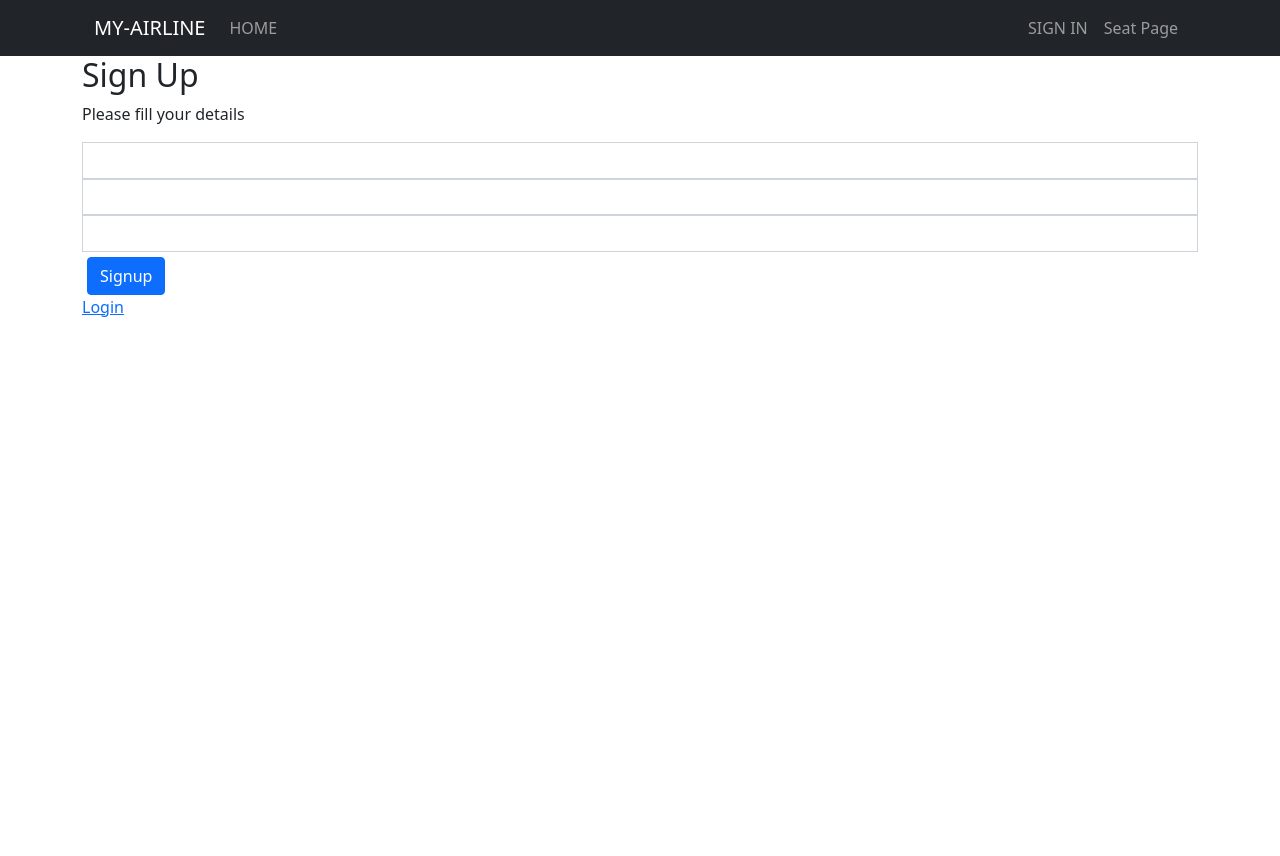
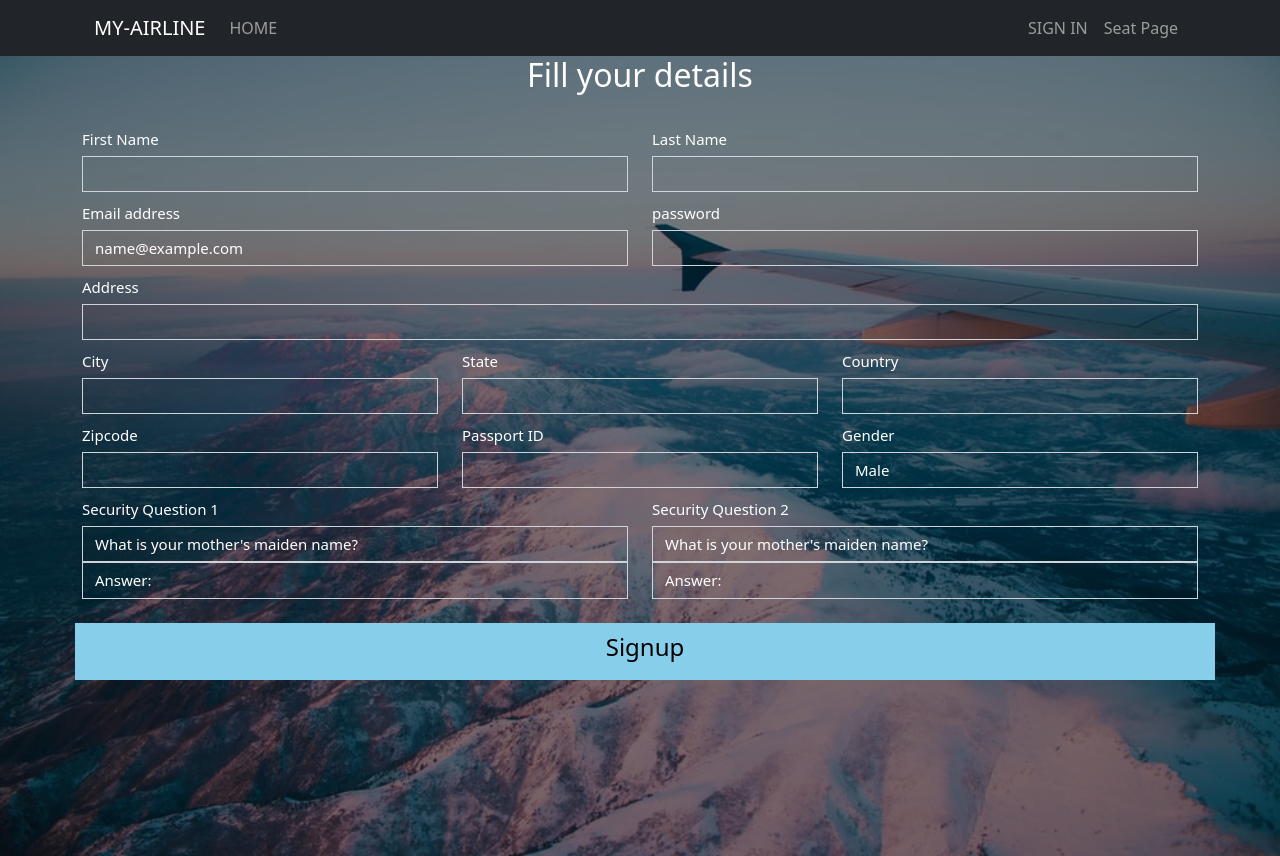
Before and after one commit to gopinathsjsu/team-project-202Airlines, a React (Create React App) app in the folder frontend/: page /signup in a window 1280 px wide. Before the commit the page ends 800 px from the top, so only its background shows below. Built offline with nearby package versions, Linux system fonts and the light colour scheme; the HTML template or start-up script is replaced by a standard one.

Commit message:
Mileage page, Sign in and Sign up page

```diff
--- a/frontend/package.json
+++ b/frontend/package.json
@@ -8,10 +8,12 @@
     "@testing-library/user-event": "^12.8.3",
     "axios": "^0.23.0",
     "bootstrap": "^5.1.3",
+    "mdbreact": "^5.1.0",
     "react": "^17.0.2",
     "react-bootstrap": "^2.0.0",
     "react-cookies": "^0.1.1",
     "react-dom": "^17.0.2",
+    "react-icons": "^4.3.1",
     "react-router-dom": "^5.3.0",
     "react-scripts": "4.0.3",
     "web-vitals": "^1.1.2"
--- a/frontend/src/App.js
+++ b/frontend/src/App.js
@@ -5,6 +5,7 @@ import Home from './views/Home';
 import InvalidPage from './views/InvalidPage';
 import BookFlight from './views/BookFlight';
 import MyTrip from './views/MyTrips';
+import Mileage from './views/Mileage';
 import Signin from './views/Signin';
 import Signup from './views/Signup';
 import SeatMap from './views/SeatMap';
@@ -23,6 +24,9 @@ function App() {
           </Route>
           <Route path="/myTrips" exact>
             <MyTrip />
+          </Route>
+          <Route path="/mileage" exact>
+            <Mileage />
           </Route>
           <Route path="/signin" exact>
             <Signin />
--- a/frontend/src/css/App.css
+++ b/frontend/src/css/App.css
@@ -164,3 +164,38 @@ input::placeholder{
   padding: 0.25em 0.5em;
   z-index: 1000;
 }
+
+.login-form{
+    padding: 0 20px 20px;
+
+}
+
+.login-form label{
+    margin-bottom: 5px;
+    margin-top: 10px;
+    font-size: 15px;
+    color: #fff;
+}
+
+.login-form-box {
+    max-width: 370px;
+    border: 1px solid #ced4da;
+    margin: 10% auto 0;
+}
+
+.Mileage-form-box {
+    max-width: 370px;
+    border: 1px solid #f4fafa;
+    margin: 10% auto 0;
+    text-align: center;
+    /* border-style: solid;
+    border-width: 5px; */
+    background-color: white;
+}
+.circle {
+    display: flex;
+    width: 30px;
+    height: 30px;
+    background-color:#0d9cdf;;
+    border-radius: 50%;
+  }
--- /dev/null
+++ b/frontend/src/css/Signup.css
@@ -0,0 +1,57 @@
+.App {
+    text-align: center;
+  }
+  .main {
+    display: flex;
+    flex-direction: column;
+    padding: 24px;
+  }
+  .margin8{
+    display: flex;
+    margin: 8px;
+  }
+
+  .margin10 {
+    margin: 10px;
+  }
+
+  .displayFlex{
+    display: flex;
+  }
+  .alignCenter{
+    align-items: center;
+  }
+  .marginAuto{
+    margin:auto;
+  }
+  .width100{
+    width:100%;
+  }
+
+
+  .user-details{
+    text-align: center;
+  }
+
+  /* input {
+    width: 250px;
+    height: 40px;
+  } */
+
+
+  tbody tr:hover {
+    background-color: rgb(114, 196, 235);
+    cursor : pointer
+  }
+
+  .MuiAccordionSummary-root{
+    background: lightblue;
+  }
+
+
+  .pure-form-aligned .pure-control-group label {
+    display: inline-block;
+    vertical-align: middle;
+    width: 10em;
+    margin: 0 1em 0 0;
+  }
--- a/frontend/src/views/Home.js
+++ b/frontend/src/views/Home.js
@@ -36,7 +36,7 @@ function Home() {
               <div className="card-body">
                 <img src={mileageLogo} alt=" " width="40" height="40"></img>
                 <h5 className="card-title">Manage Mileage Account</h5>
-                <Link to="/myTrips" className="btn btn-secondary btn-lg">Mileage</Link>
+                <Link to="/mileage" className="btn btn-secondary btn-lg">Mileage</Link>
               </div>
             </div>
           </div>
--- a/frontend/src/views/Signin.js
+++ b/frontend/src/views/Signin.js
@@ -8,58 +8,22 @@ import { post } from '../utils/serverCall';
 import classnames from "classnames";
 
 function Signin() {
-  const defaultValues = {
-    id: '',
-    password: '',
-  };
-  const [formData, setFormData] = useState(defaultValues);
-  const eventHandler = (e) => {
-    setFormData({ ...formData, [e.target.name]: e.target.value });
-  };
-
-  const handleSubmit = (e) => {
-    e.preventDefault();
-    post('/signin', formData).then(() => {});
-  };
 
   return (
-<Container>
-      <Col>
-        <Form>
-          <Form.Group className='mb-3' controlId='formEmail'>
-          <div className="panel">
-           <h2>Login</h2>
-           <p>Please enter your username and password</p>
-             </div>
-            <Form.Label>Email ID</Form.Label>
-            <Form.Control
-              name='id'
-              type='text'
-              placeholder='Email Id'
-              required
-              onChange={eventHandler}
-            />
-          </Form.Group>
-          <Form.Group className='mb-3' controlId='formPassword'>
-            <Form.Label>Password</Form.Label>
-            <Form.Control
-              name='password'
-              type='password'
-              placeholder='Password'
-              required
-              onChange={eventHandler}
-            />
-          </Form.Group>
-          <Button variant='primary' type='submit' onClick={handleSubmit}>
-            Submit
-          </Button>
-          <br/>
-          <div className="form-group">
-            <a href="Signup">SignUp</a>
-          </div>
-        </Form>
-      </Col>
-    </Container>
+<form className="flight-book-form">
+        <div className="login-form-box">
+        <div className="login-form" style={{color: 'white'}} >
+           <h2 className="heading-section text-center"  >Login</h2>
+           <h3 class="mb-4 text-center"  >Have an account?</h3>
+            <input type="text" className="form-control" placeholder="Username"/><br/>
+            <input type="text" className="form-control" placeholder="Password"/><br/>
+<button type="submit" className="form-control" ><h4>Login</h4></button>
+<br/>
+<p class="w-100 text-center" >&mdash; Haven't registered yet &mdash;</p>
+            <a href="Signup" ><h4 style={{color: 'white', textAlign: "center"}}>SignUp</h4></a>
+        </div>
+        </div>
+    </form>
 
   )
 }
--- a/frontend/src/views/Signup.js
+++ b/frontend/src/views/Signup.js
@@ -1,129 +1,116 @@
-import React, {Component} from 'react';
-import axios from 'axios';
-import cookie from 'react-cookies';
-import {Redirect} from 'react-router';
-import { Form } from "react-bootstrap";
+import { useState } from 'react';
+import { Link } from "react-router-dom";
+import Col from 'react-bootstrap/esm/Col';
+import Container from 'react-bootstrap/esm/Container';
+import Form from 'react-bootstrap/Form';
+import { post } from '../utils/serverCall';
+import classnames from "classnames";
+import {
+    Button,
+    FormControl,
+    FormGroup,
+    FormHelperText,
+    MenuItem,
+    Select,
+    TextField,
+  } from "@material-ui/core";
 
-//Define a Login Component
-class Signup extends Component{
-    //call the constructor method
-    constructor(props){
-        //Call the constrictor of Super class i.e The Component
-        super(props);
-        //maintain the state required for this component
-        this.state = {
-            username : "",
-            emailid: "",
-            password1 : "",
-            role: "",
-            authFlag : false
-        }
-        //Bind the handlers to this class
-        this.usernameChangeHandler = this.usernameChangeHandler.bind(this);
-        this.emailidChangeHandler = this.emailidChangeHandler.bind(this);
-        this.passwordChangeHandler = this.passwordChangeHandler.bind(this);
-        this.roleChangeHandler = this.roleChangeHandler.bind(this);
-        this.submitForm = this.submitForm.bind(this);
-    }
-    //Call the Will Mount to set the auth Flag to false
-    componentWillMount(){
-        this.setState({
-            authFlag : false
-        })
-    }
-    //username change handler to update state variable with the text entered by the user
-    usernameChangeHandler = (e) => {
-        this.setState({
-            username : e.target.value
-        })
-    }
-    emailidChangeHandler = (e) => {
-        this.setState({
-            emailid : e.target.value
-        })
-    }
-    roleChangeHandler = (e) => {
-        this.setState({
-            role : e.target.value
-        })
-    }
-    //password change handler to update state variable with the text entered by the user
-    passwordChangeHandler = (e) => {
-        this.setState({
-            password : e.target.value
-        })
-    }
-    //submit Login handler to send a request to the node backend
-    submitForm = (e) => {
-        var headers = new Headers();
-        //prevent page from refresh
-        e.preventDefault();
-        const data = {
-            username : this.state.username,
-            password : this.state.password,
-            emailid: this.state.emailid,
-            role: this.state.role
-        }
-        console.log(this.state.username + "pass" + this.state.password);
-        //set the with credentials to true
-        axios.defaults.withCredentials = true;
-        //make a post request with the user data
-        axios.post('http://localhost:3001/signupUser',data)
-            .then(response => {
-                console.log("Status Code : ",response.status);
-                if(response.status === 200){
-                    console.log("status" + response.status);
-                    alert("Registered successfully");
-                }else{
-                    console.log("status" + response.status);
-                    this.setState({
-                        authFlag : false
-                    })
-                    alert("Fill all the details");
-                }
-            }).catch(error => {
-                console.log(error.response)
-            });
-    }
+function Signup() {
 
-    render(){
-        //redirect based on successful login
-        let redirectVar = null;
-        // if(cookie.load('cookie')){
-        //     redirectVar = <Redirect to= "/home"/>
-        // }
-        return(
-            <div>
-                {redirectVar}
-            <div class="container">
 
-                <div class="login-form">
-                    <div class="main-div">
-                        <div class="panel">
-                            <h2>Sign Up</h2>
-                            <p>Please fill your details</p>
-                        </div>
+  return (
+<form className="flight-book-form">
 
-                            <div class="form-group">
+        <div className="login-form" style={{color: 'white'}} >
+        <Container>
+           <h2 class="mb-4 text-center"  >Fill your details</h2>
+      <Form>
+      <div class="row">
+        <Form.Group controlId="form.FirstName" class= "col">
+            <Form.Label>First Name</Form.Label>
+            <Form.Control type="text"/>
+        </Form.Group>
+        <Form.Group controlId="form.LastName" class= "col">
+            <Form.Label>Last Name</Form.Label>
+            <Form.Control type="text"/>
+        </Form.Group>
+        </div>
+        <div class="row">
+        <Form.Group controlId="form.Email" class= "col">
+            <Form.Label>Email address</Form.Label>
+            <Form.Control type="email" placeholder="name@example.com" />
+        </Form.Group>
+        <Form.Group controlId="form.Password" class= "col">
+            <Form.Label>password</Form.Label>
+            <Form.Control type="password" />
+        </Form.Group>
+        </div>
+        <Form.Group controlId="form.Address">
+            <Form.Label>Address</Form.Label>
+            <Form.Control type="text" />
+        </Form.Group>
+        <div class="row">
+        <Form.Group controlId="form.City" class= "col" >
+            <Form.Label>City</Form.Label>
+            <Form.Control type="text"  />
+        </Form.Group>
+        <Form.Group controlId="form.State" class= "col">
+            <Form.Label>State</Form.Label>
+            <Form.Control type="text" />
+        </Form.Group>
+        <Form.Group controlId="form.Country" class= "col">
+            <Form.Label>Country</Form.Label>
+            <Form.Control type="text" />
+        </Form.Group>
+         </div>
+         <div class="row">
+        <Form.Group controlId="form.Zipcode" class= "col" >
+            <Form.Label>Zipcode</Form.Label>
+            <Form.Control type="text"  />
+        </Form.Group>
+        <Form.Group controlId="form.Passport" class= "col">
+            <Form.Label>Passport ID</Form.Label>
+            <Form.Control type="text" />
+        </Form.Group>
+        <Form.Group controlId="form.Gender" class= "col">
+            <Form.Label>Gender</Form.Label>
+            <Form.Control as="select">
+            <option value="Male">Male</option>
+          <option value="Female">Female</option>
+          </Form.Control>
+        </Form.Group>
+         </div>
+         <div class="row">
+        <Form.Group controlId="form.Sec1" class= "col">
+            <Form.Label>Security Question 1</Form.Label>
+            <Form.Control as="select">
+            <option value="0">What is your mother's maiden name?</option>
+          <option value="1">What was the name of your first pet?</option>
+          <option value="2">What was the name of your first school?</option>
+                </Form.Control>
+                <Form.Control type="text" placeholder="Answer:"/>
+        </Form.Group>
+        <Form.Group controlId="form.LastName" class= "col">
+            <Form.Label>Security Question 2</Form.Label>
+            <Form.Control as="select">
+            <option value="0">What is your mother's maiden name?</option>
+          <option value="1">What was the name of your first pet?</option>
+          <option value="2">What was the name of your first school?</option>
+                </Form.Control>
+                <Form.Control type="text" placeholder="Answer:" />
+                <br/>
+        </Form.Group>
+        <button type="submit" ><h4>Signup</h4></button>
+        </div>
 
-                                <input onChange = {this.usernameChangeHandler} type="text" class="form-control" name="username" placeholder="User Name" required/>
-                            </div>
-                            <div class="form-group">
-                                <input onChange = {this.emailidChangeHandler} type="text" class="form-control" name="emailid" placeholder="Email Id" required/>
-                            </div>
-                            <div class="form-group">
-                                <input onChange = {this.passwordChangeHandler} type="password" class="form-control" name="password" placeholder="Password" required/>
-                            </div>
-                            <button onClick = {this.submitForm} class="btn btn-primary">Signup</button>
-                            <div className="form-group">
-                                <a href="login">Login</a>
-                            </div>
-                    </div>
-                </div>
-            </div>
-            </div>
-        )
-    }
+      </Form>
+    </Container>
+         </div>
+            </form>
+
+
+
+  )
 }
-//export Login Component
+
 export default Signup;
```
Also changed, not shown: frontend/src/views/Mileage.js (added, +31 -0 lines), frontend/abc.js (added), 1 other file (tests, documents, lock files or other folders).
